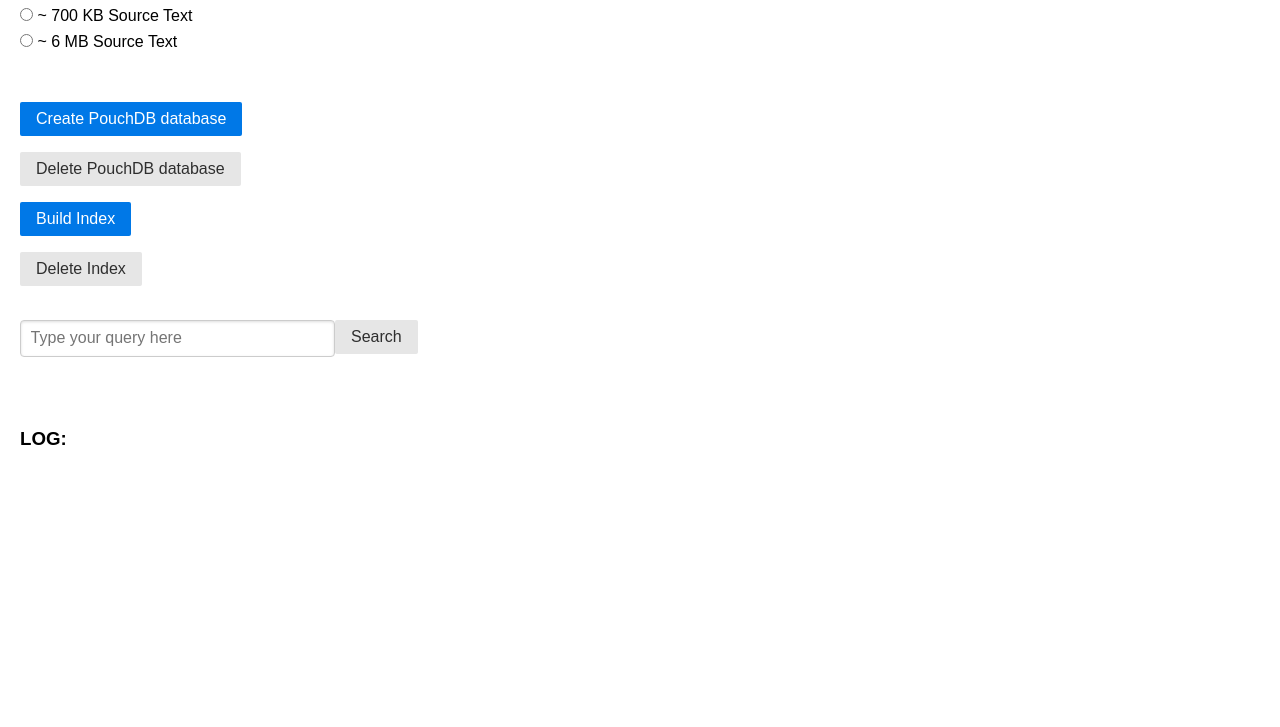
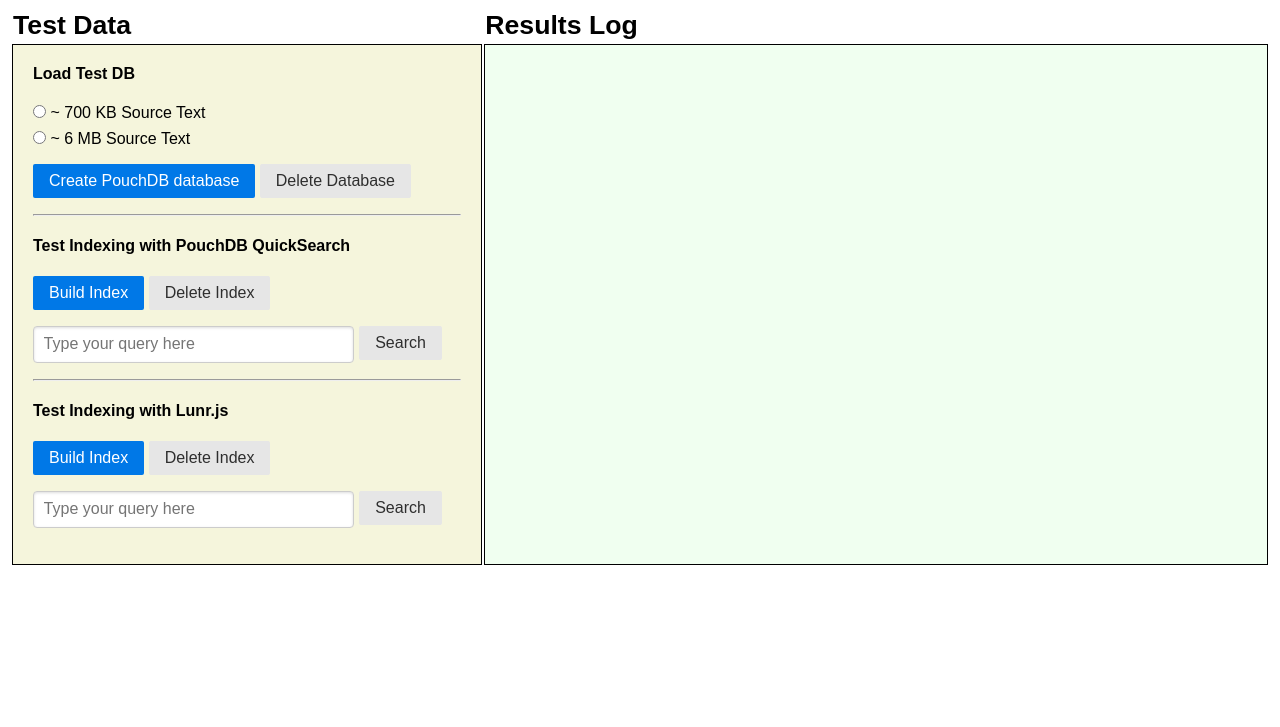
Before and after one commit to chadananda/irls-pouchdb-quicksearch-test, a plain HTML site: page index.html in a window 1280 px wide. Shown: the part 73-800 px from the top of the page. Drawn offline with nearby package versions, Linux system fonts and the light colour scheme.

Commit message:
index is ready for multi-engine testing

```diff
--- a/index.html
+++ b/index.html
@@ -9,10 +9,26 @@
 <script src="js/lib/pouchdb.localstorage.js"></script>
 <script src="js/lib/q.js"></script>
 <script src="js/app.js"></script>
+
+<style>
+  table tr th {font-size: 20pt; font-weight: bold; text-align: left;}
+  table tr td {vertical-align: top; border: 1px solid black; padding: 20px; background-color:beige;}
+  td.log { background-color: HONEYDEW;}
+  .pure-u-1-4 {width: 75% !important; padding-right: 5px;}
+  .pure-u-1-3, .pure-u-1-3 p {width: 100%; font-family: "courier" fixed; }
+</style>
+
 </head>
-<body style="min-width: 600px; margin-left: 20px;">
-	<h1>PouchDB Quick Search Test App</h1>
+<body style="min-width: 600px; margin: 10px;">
+	<h1>JS Offline Search Test App</h1>
 
+
+<table>
+	<tr><th> Test Data </th> <th> Results Log </th></tr>
+
+	<tr cellpadding="40"><td style="width: 30%">
+
+  <h4> Load Test DB </h4>
 	<form class="pure-form">
 	    <label for="option-two" class="pure-radio">
 	        <input id="option-two" type="radio" name="optionsRadios" value="700.json">
@@ -22,19 +38,15 @@
 	        <input id="option-two" type="radio" name="optionsRadios" value="6000.json">
 	        ~ 6 MB Source Text
 	    </label>
+	</form>
+	<p><a class="pure-button pure-button-primary" id="pouchbut" href="#">Create PouchDB database</a>
+		  <a class="pure-button" id="destroy" href="#">Delete Database</a></p>
 
-	</form>
-	<br>
+<hr>
 
-
-	<p><a class="pure-button pure-button-primary" id="pouchbut" href="#">Create PouchDB database</a></p>
-	<p><a class="pure-button" id="destroy" href="#">Delete PouchDB database</a></p>
-	<p><a class="pure-button pure-button-primary" id="buildbut" href="#">Build Index</a></p>
-	<p><a class="pure-button" id="indexdestroy" href="#">Delete Index</a></p>
-
-
-	<!-- search input -->
-	<br>
+  <h4> Test Indexing with PouchDB QuickSearch </h4>
+	<p><a class="pure-button pure-button-primary" id="buildbut" href="#">Build Index</a>
+		 <a class="pure-button" id="indexdestroy" href="#">Delete Index</a></p>
 	<form class="pure-form pure-g" >
 		    <div class="pure-u-1-4">
 		        <input class="pure-input-1" id="inputval" type="text" placeholder="Type your query here">
@@ -44,13 +56,33 @@
 		    </div>
 	</form>
 
-	<br><br>
+<hr>
 
-	<h3>LOG:</h3>
+  <h4> Test Indexing with Lunr.js </h4>
+	<p><a class="pure-button pure-button-primary" id="buildbut2" href="#">Build Index</a>
+		 <a class="pure-button" id="indexdestroy2" href="#">Delete Index</a></p>
+	<form class="pure-form pure-g" >
+		    <div class="pure-u-1-4">
+		        <input class="pure-input-1" id="inputval2" type="text" placeholder="Type your query here">
+		    </div>
+		    <div class="pure-u-1-12">
+		        <button type="submit" class="pure-button" id="searchbut2">Search</button>
+		    </div>
+	</form>
+
+
+
+
+
+	</td><td style="width: 50%;" class="log">
 	<div class="pure-g">
-	    <div class="pure-u-1-3" style="overflow:auto; height: 200px;" id="log">
+	    <div class="pure-u-1-3" style="overflow:hide;" id="log">
+
 	    </div>
 	</div>
+
+
+	</tr></table>
 
 
 
--- a/js/app.js
+++ b/js/app.js
@@ -1,5 +1,6 @@
 $(document).ready(function(){
-	var adapter = {adapter : 'websql'};
+	//var adapter = {adapter : 'websql'};
+  var adapter = {adapter : 'indexeddb'};
 	var db = new PouchDB('sentences', adapter);
 
 	$("#pouchbut").click(function(event) {
```
Lines whose indentation alone changed are shown as unchanged.
